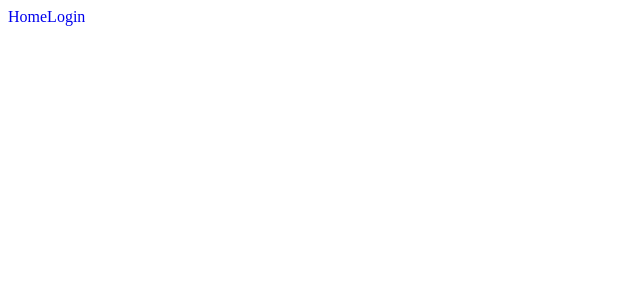
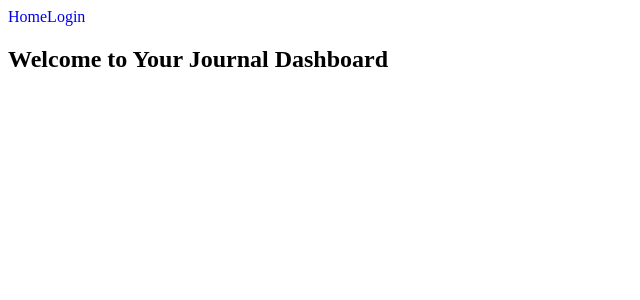
Before and after one commit to YeoMinkyu/EMOZINE, a React (Create React App) app in the folder emozine-frontend/: page /dashboard in a window 1280 px wide. Before the commit this address had no page. Shown: the top 300 px of the page, without its empty margins (0-640 px from the left). Built offline with nearby package versions, Linux system fonts and the light colour scheme; sample sign-in values are in the browser's storage; the HTML template or start-up script is replaced by a standard one.

Commit message:
Implement protected dashboard route using accessing token
- Add Route for Dashboard
- Create Dashboard a component

```diff
--- a/emozine-frontend/src/App.jsx
+++ b/emozine-frontend/src/App.jsx
@@ -2,6 +2,7 @@ import './App.css';
 import {BrowserRouter, Routes, Route, Link} from "react-router-dom";
 import Login from './pages/Login.jsx';
 import Home from './pages/Home.jsx';
+import Dashboard from './pages/Dashboard.jsx';
 
 function App() {
   return (
@@ -13,6 +14,7 @@ function App() {
       <Routes>
         <Route path='/' element={<Home />} />
         <Route path='/login' element={<Login />} />
+        <Route path='/dashboard' element={<Dashboard /> } />
       </Routes>
     </BrowserRouter>
   );
--- /dev/null
+++ b/emozine-frontend/src/pages/Dashboard.jsx
@@ -0,0 +1,25 @@
+import React, {useEffect} from "react"
+import {useNavigate} from "react-router-dom"
+
+function Dashboard () {
+    const navigate = useNavigate();
+
+    console.log("[Debug] Redering...")
+    useEffect (() => {
+        const token = localStorage.getItem('access_token');
+
+        console.log("[Debug] Effect...")
+        if (!token) {
+            navigate('/login');
+        }
+
+    }, [navigate]);
+
+    return (
+        <div>
+            <h2>Welcome to Your Journal Dashboard</h2>
+        </div>
+    );
+}
+
+export default Dashboard;
```
